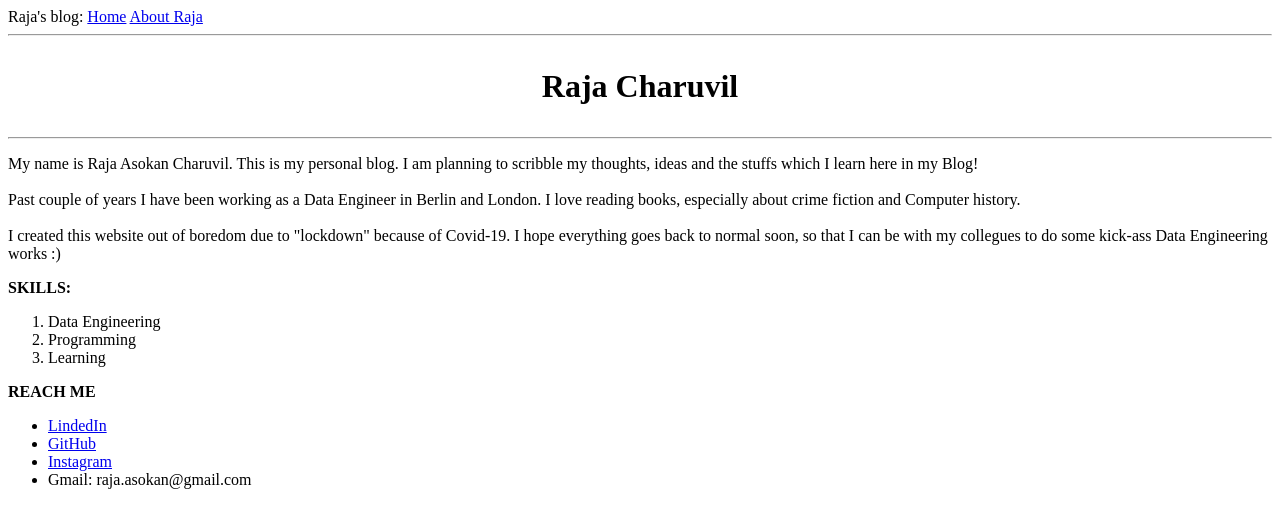
After one commit to raja-charuvil/myblog, a Flask app: page /about_raja in a window 1280 px wide. The commit adds this page. Shown: the top 528 px of the page. Run offline with Flask 2, Linux system fonts and the light colour scheme.

Commit message:
about raja basic

```diff
--- a/app/routes.py
+++ b/app/routes.py
@@ -13,6 +13,11 @@ from app.forms import BlogForm, LoginForm
 def index():
 	blogs = Blog.query.all()
 	return render_template('index.html', title='Home', blogs=blogs)
+
+
+@flask_app.route('/about_raja')
+def about_raja():
+	return render_template('about_raja.html', title='About Raja')
 
 
 @flask_app.route('/add_blog', methods=["GET", "POST"])
--- /dev/null
+++ b/app/templates/about_raja.html
@@ -0,0 +1,38 @@
+{% extends "base.html" %}
+
+{% block content %}
+<h1>
+    <p align="center">
+        Raja Charuvil
+    </p>
+    </h1>
+        <hr>
+        <p>My name is Raja Asokan Charuvil. This is my personal blog. I am planning to scribble my thoughts, ideas and the stuffs which I learn here in my Blog!<br><br>Past couple of years I have been working as a Data Engineer in Berlin and London. I love reading books, especially about crime fiction and Computer history.<br><br>I created this website out of boredom due to "lockdown" because of Covid-19. I hope everything goes back to normal soon, so that I can be with my collegues to do some kick-ass Data Engineering works :)
+        </p>
+
+        <b>SKILLS:</b>
+      <ol>
+          <li>Data Engineering</li>
+          <li>Programming</li>
+          <li>Learning</li>
+      </ol>
+
+      <p>
+     <b>REACH ME </b>
+     <ul>
+         <li><a href="https://www.linkedin.com/in/raja-asokan-charuvil-6349a3103/"target="_blank">
+             LindedIn
+             </a>
+         </li>
+         <li><a href="https://www.instagram.com/raja.asokan/?hl=en"target="_blank">
+             GitHub
+             </a>
+         </li>
+         <li><a href="https://github.com/raja-charuvil"target="_blank">
+             Instagram
+             </a>
+         </li>
+         <li>Gmail: raja.asokan@gmail.com</li>
+     </ul>
+     </p>
+{% endblock %}
--- a/app/templates/base.html
+++ b/app/templates/base.html
@@ -7,7 +7,10 @@
         {% endif %}
     </head>
     <body>
-        <div>Raja's blog: <a href="/index">Home</a></div>
+        <div>Raja's blog:
+            <a href="/index">Home</a>
+            <a href="/about_raja">About Raja</a>
+        </div>
         <hr>
         {% block content %}{% endblock %}
     </body>
```
